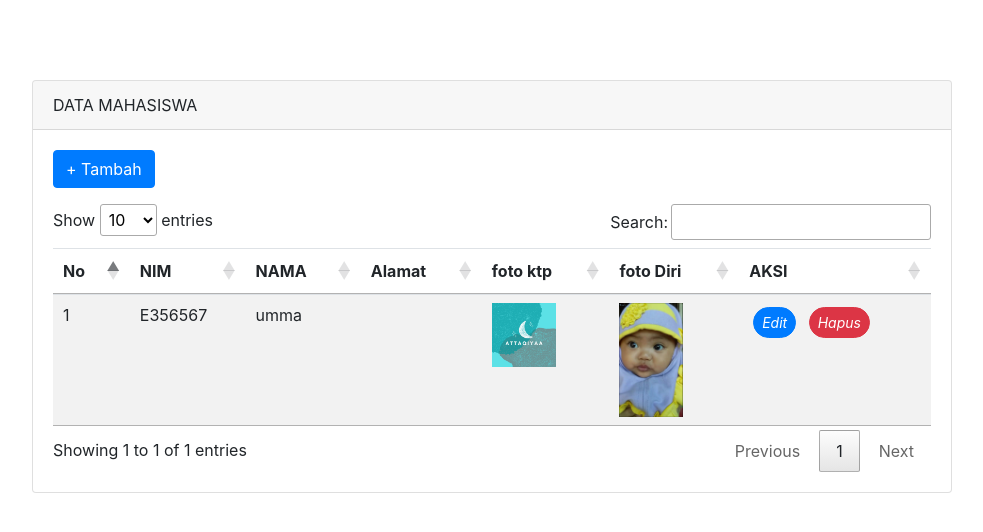
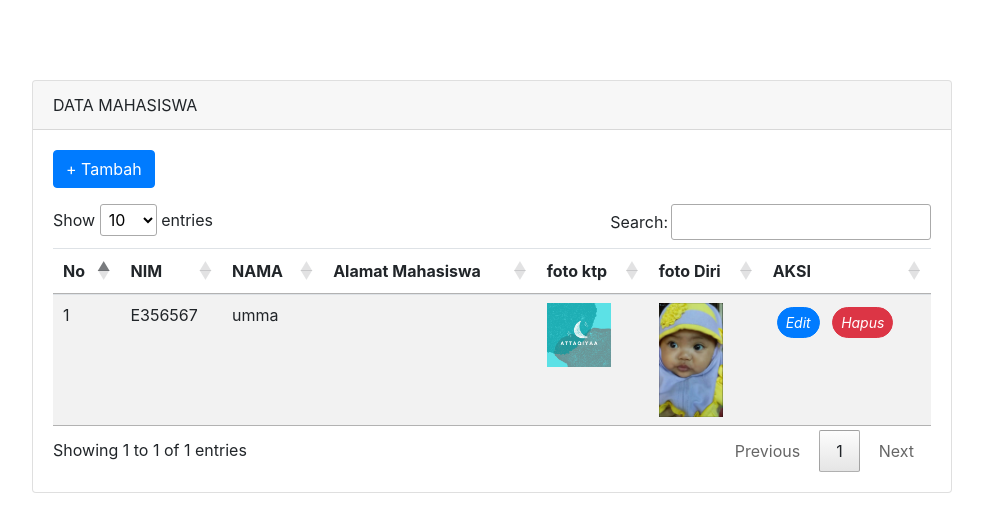
Before and after one commit to ummalatulkamilah/web_mahasiswa, a CodeIgniter app: page /database/index.php/mahasiswa/index in a window 1280 px wide. Shown: the top 532 px of the page, without its empty margins (243-1226 px from the left). Run offline with CodeIgniter, Linux system fonts and the light colour scheme; data comes from the database, SQL or seed files in the repository; data that the repository does not hold is empty; some libraries are stand-ins or nearby versions.

Commit message:
ubah view tampil

```diff
--- a/application/views/mahasiswa_v.php
+++ b/application/views/mahasiswa_v.php
@@ -34,7 +34,7 @@
                   <th>No</th>
                   <th scope="col">NIM</th>
                   <th scope="col">NAMA</th>
-                  <th scope="col">Alamat</th>
+                  <th scope="col">Alamat Mahasiswa</th>
                   <th scope="col">foto ktp</th>
                   <th scope="col">foto Diri</th>
                   <th scope="col">AKSI</th>
```
